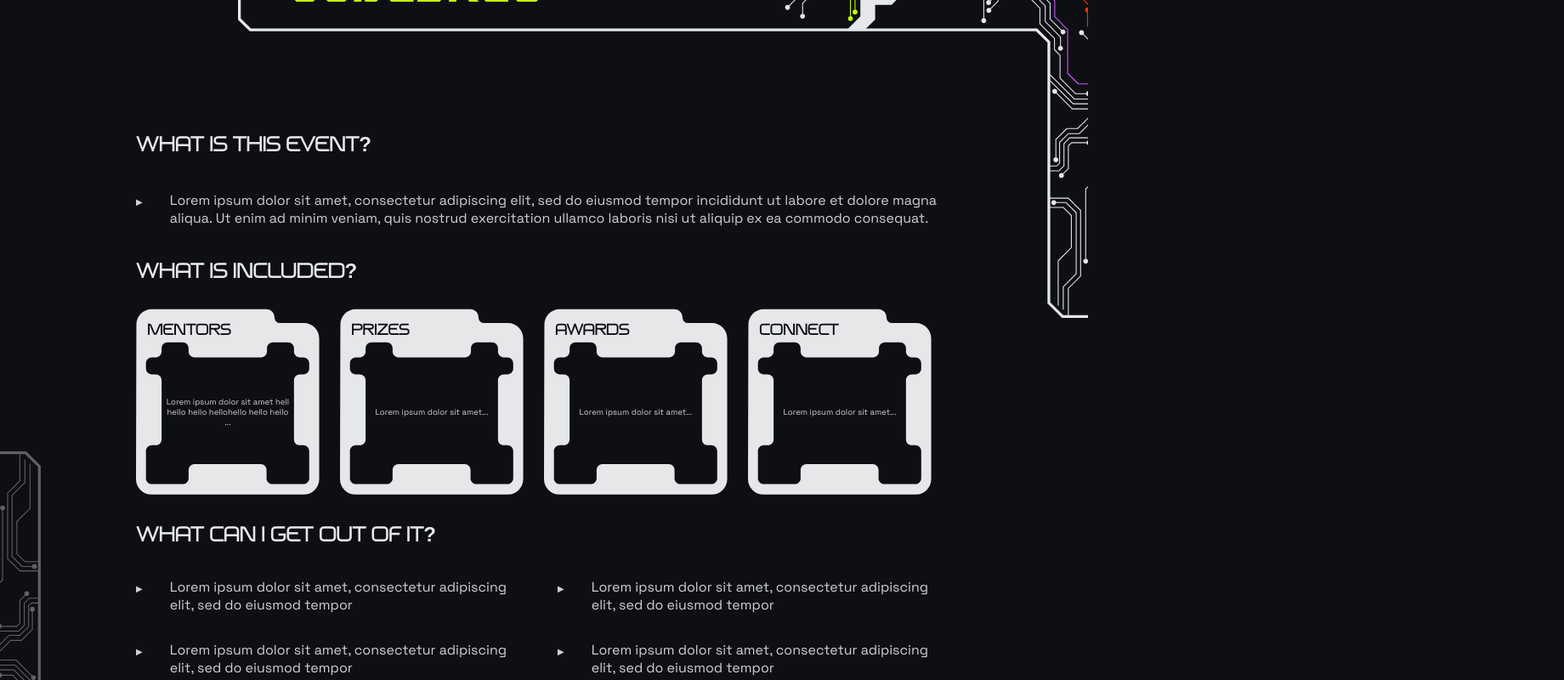
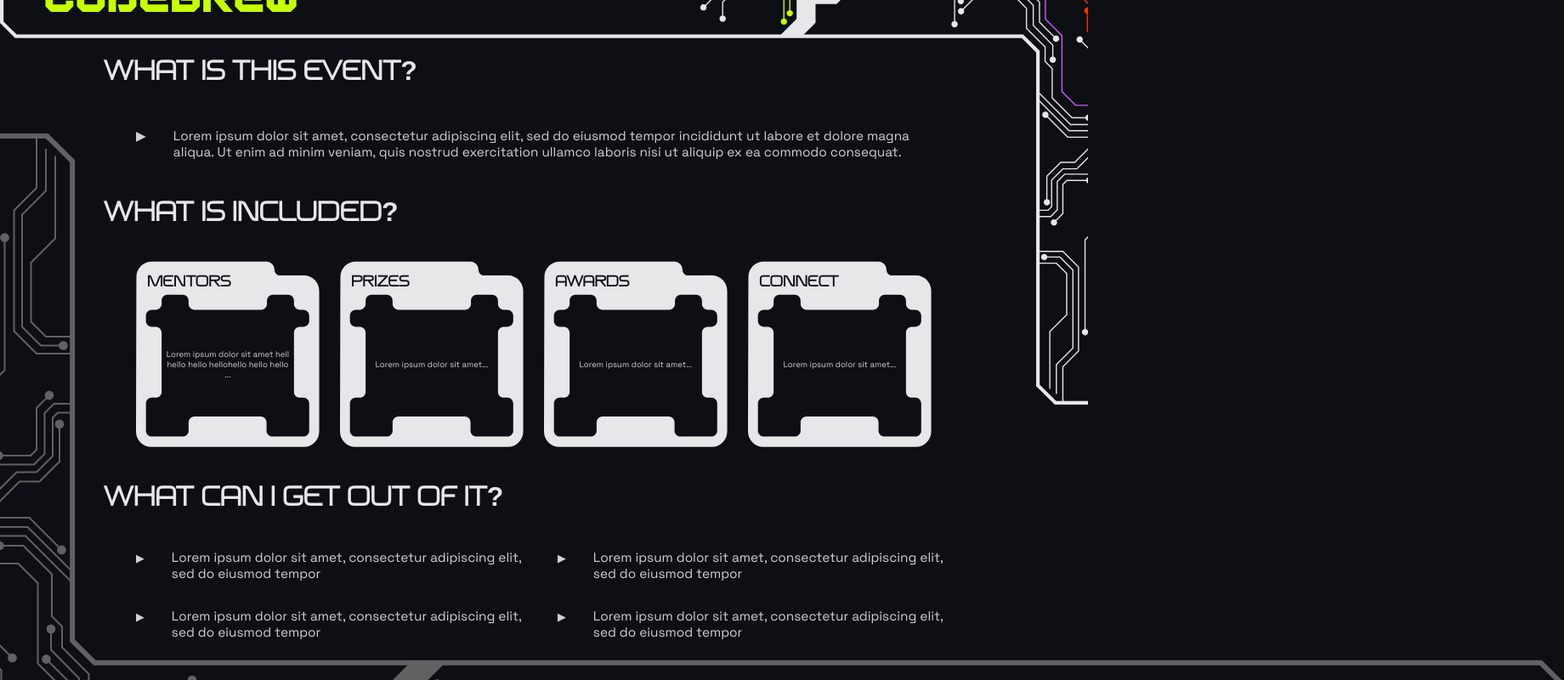
Before and after one commit to cissa-unimelb/codebrew-2026, a React (Vite) app: page / in a window 1280 px wide. Shown: the part 220-1020 px from the top of the page at 85% size, 1840 px wide, since content can reach past the window. Built offline with nearby package versions, Linux system fonts and the light colour scheme.

Commit message:
fix: header and footer dimensions

```diff
--- a/src/components/footer.tsx
+++ b/src/components/footer.tsx
@@ -5,8 +5,8 @@ export default function Footer() {
     <img
       src={footerImage}
       alt="Locked decoration"
-      style={{ position: "absolute", bottom: 0, left: 0, maxWidth: "1000px" }}
-      className="w-9/10 z-20"
+      style={{ position: "absolute", bottom: 0, left: 0}}
+      className="z-20"
     />
   );
 }
--- a/src/components/header.tsx
+++ b/src/components/header.tsx
@@ -7,27 +7,27 @@ export default function Header() {
 
         <div className="top-0 right-0 w-full flex justify-end pointer-events-none z-20 position-absolute">
             <div
-                style={{ maxWidth: "1000px" }}
-                className="w-[90%] z-0 relative pointer-events-auto"
+
+                className="z-0 relative pointer-events-auto"
             >
                 <img
                     src={headerImage}
                     alt=""
-                    className="w-full h-auto block"
+                    className="w-full h-auto block mt-[-8vh] object-cover"
                 />
 
-                <div className="absolute top-[6%] left-[6%] flex items-center gap-[2vw]">
-                    <span className="font-guardian-angle text-white text-[2.5vw] leading-none">
+                <div className="absolute top-[3%] left-[3%] flex items-center gap-[2vw]">
+                    <span className="font-guardian-angle text-white text-[3.5vw] leading-none">
                         CODEBREW
                     </span>
-                    <img src={codebrewLogo} alt="Codebrew logo" className="w-[4vw] max-w-[40px] h-auto" />
+                    <img src={codebrewLogo} alt="Codebrew logo" className="w-[4vw] max-w-[100px] h-auto" />
                 </div>
 
-                <div className="absolute top-[22%] left-[6%] flex flex-col gap-[0.5vw] max-w-[45%]">
-                    <span className="font-guardian-angle text-white leading-none" style={{ fontSize: 'min(3.5vw, 45px)' }}>
+                <div className="absolute top-[20%] left-[4%] flex flex-col gap-[0.8vw] max-w-[75%]">
+                    <span className="font-guardian-angle text-white leading-none" style={{ fontSize: '3.5vw' }}>
                         ABOUT
                     </span>
-                    <span className="font-guardian-angle text-[#C6FF00] leading-none" style={{ fontSize: 'min(3.5vw, 45px)' }}>
+                    <span className="font-guardian-angle text-[#C6FF00] leading-none" style={{ fontSize: '3.5vw' }}>
                         CODEBREW
                     </span>
                 </div>
--- a/src/main.tsx
+++ b/src/main.tsx
@@ -18,18 +18,18 @@ createRoot(document.getElementById('root')!).render(
     <div className="flex flex-col min-h-screen relative ">
       <Header />
 
-      <main className="flex grow flex-col justify-center z-10 relative w-full mt-[-30vh] mb-[20vh]">
+      <main className="flex grow flex-col justify-center z-10 relative w-full mt-[-55vh] mb-[25vh]">
 
         <div className="px-[12.5%] flex flex-col gap-y-4 mx-full ">
 
           <div className="flex flex-col gap-y-[0.25em]">
-            <h2 className="font-megatrans text-4xl tracking-wide font-light">WHAT IS THIS EVENT?</h2>
+            <h2 className="font-megatrans text-[2.5vw] tracking-wide ml-[-3vw]">WHAT IS THIS EVENT?</h2>
             <div className="flex flex-row items-baseline gap-x-[2em]">
-              <span className="text-[10px] pt-[0.4em] opacity-90 flex-shrink-0">
+              <span className="text-[1.2vw] pt-[0.4em] opacity-90 flex-shrink-0">
                 ▶
               </span>
 
-              <p className="font-space-grotesk text-sm opacity-90 leading-relaxed">
+              <p className="font-space-grotesk text-[1.2vw] opacity-90 leading-relaxed">
                 Lorem ipsum dolor sit amet, consectetur adipiscing elit, sed do eiusmod tempor
                 incididunt ut labore et dolore magna aliqua. Ut enim ad minim veniam, quis
                 nostrud exercitation ullamco laboris nisi ut aliquip ex ea commodo consequat.
@@ -38,7 +38,7 @@ createRoot(document.getElementById('root')!).render(
           </div>
 
           <div className="flex flex-col">
-            <h2 className="font-megatrans text-4xl tracking-wide font-light">WHAT IS INCLUDED?</h2>
+            <h2 className="font-megatrans text-[2.5vw] tracking-wide ml-[-3vw]">WHAT IS INCLUDED?</h2>
           </div>
 
 
@@ -69,38 +69,38 @@ createRoot(document.getElementById('root')!).render(
           </div>
 
           <div className="flex flex-col">
-            <h2 className="font-megatrans text-4xl tracking-wide font-light">WHAT CAN I GET OUT OF IT?</h2>
+            <h2 className="font-megatrans text-[2.5vw] tracking-wide ml-[-3vw]">WHAT CAN I GET OUT OF IT?</h2>
             <div className="flex flex-row items-baseline gap-x-[2em]">
-              <span className="text-[10px] pt-[0.4em] opacity-90 flex-shrink-0">
+              <span className="text-[1vw] pt-[0.4em] opacity-90 flex-shrink-0">
                 ▶
               </span>
 
-              <p className="font-space-grotesk text-sm opacity-90 leading-relaxed">
+              <p className="font-space-grotesk text-[1.2vw] opacity-90 leading-relaxed">
                 Lorem ipsum dolor sit amet, consectetur adipiscing elit, sed do eiusmod tempor
               </p>
 
-              <span className="text-[10px] pt-[0.4em] opacity-90 flex-shrink-0">
+              <span className="text-[1vw] pt-[0.4em] opacity-90 flex-shrink-0">
                 ▶
               </span>
 
-              <p className="font-space-grotesk text-sm opacity-90 leading-relaxed">
+              <p className="font-space-grotesk text-[1.2vw] opacity-90 leading-relaxed">
                 Lorem ipsum dolor sit amet, consectetur adipiscing elit, sed do eiusmod tempor
               </p>
             </div>
             <div className="flex flex-row items-baseline gap-x-[2em]">
-              <span className="text-[10px] pt-[0.4em] opacity-90 flex-shrink-0">
+              <span className="text-[1vw] pt-[0.4em] opacity-90 flex-shrink-0">
                 ▶
               </span>
 
-              <p className="font-space-grotesk text-sm opacity-90 leading-relaxed">
+              <p className="font-space-grotesk text-[1.2vw] opacity-90 leading-relaxed">
                 Lorem ipsum dolor sit amet, consectetur adipiscing elit, sed do eiusmod tempor
               </p>
 
-              <span className="text-[10px] pt-[0.4em] opacity-90 flex-shrink-0">
+              <span className="text-[1vw] pt-[0.4em] opacity-90 flex-shrink-0">
                 ▶
               </span>
 
-              <p className="font-space-grotesk text-sm opacity-90 leading-relaxed">
+              <p className="font-space-grotesk text-[1.2vw] opacity-90 leading-relaxed">
                 Lorem ipsum dolor sit amet, consectetur adipiscing elit, sed do eiusmod tempor
               </p>
             </div>
```
